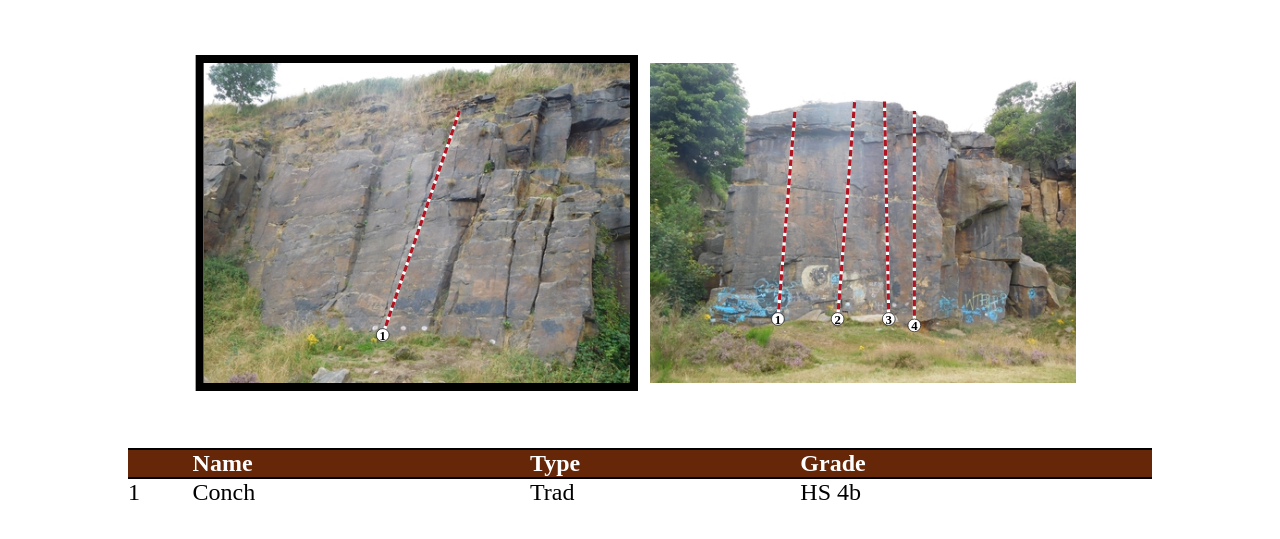
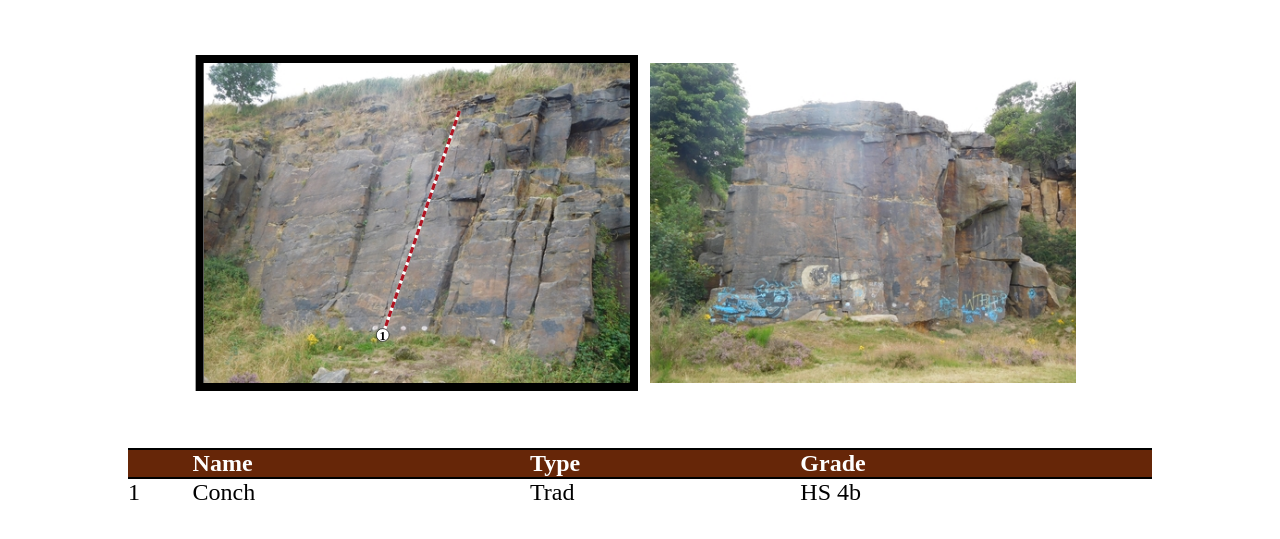
Before and after one commit to 1poundSOCKS/thegnarlytyke, a plain HTML site: page public/index.html in a window 1280 px wide. Shown: the part 119-658 px from the top of the page. Drawn offline with Linux system fonts and the light colour scheme.

Commit message:
Routes only shown on selected topo image

```diff
--- a/public/index.html
+++ b/public/index.html
@@ -123,9 +123,13 @@
       let canvas = document.getElementById("topo-canvas");
       canvas.width = document.documentElement.clientWidth;
       canvas.height = document.documentElement.clientHeight * 0.5;
-      const images = GetRenderData(canvas, topoData, 0.8, 20);
-      RenderImages(canvas, images);
-      return images;
+      selectedTopo = selectedTopo ? selectedTopo : { id: topoData[0].id };
+      topoData = topoData.map(topo => {
+        return { id: topo.id, image: topo.image, routes: topo.routes, displayRoutes: topo.id == selectedTopo.id };
+      });
+      const topos = GetRenderData(canvas, topoData, 0.8, 20);
+      RenderTopos(canvas, topos);
+      return topos;
     }
     let AddMouseSupport = () => {
       let canvas = document.getElementById("topo-canvas");
@@ -139,32 +143,28 @@
             currentSelectedTopo = topo;
           }
         });
-        selectedTopo = currentSelectedTopo ? currentSelectedTopo : selectedTopo;
-        lastRenderedTopos.forEach( topo => {
-          if( topo == selectedTopo ) {
-            DrawImageBox(canvas, selectedTopo, 8, '#000000');
-            document.getElementById('route-table-body').innerHTML = GetRouteTableHTML();
-          }
-          else {
-            DrawImageBox(canvas, topo, 10, '#FFFFFF');
-          }
-        });
+        if( currentSelectedTopo && currentSelectedTopo != selectedTopo ) {
+          selectedTopo = currentSelectedTopo;
+          DrawPage();
+        }
       }
     }
     let RemoveMouseSupport = () => {
       let canvas = document.getElementById("topo-canvas");
       canvas.onmousemove = null;
     }
-    let RenderImages = (canvas, images) => {
+    let RenderTopos = (canvas, images) => {
       images.forEach( image => DrawTopoImage(canvas, image) );
     }
     let DrawTopoImage = (canvas, image) => {
       let ctx = canvas.getContext("2d");
       ctx.drawImage(image.image, image.x, image.y, image.width, image.height);
-      const transformedRoutes = TransformRoutes(image.routes, image.width, image.height, image.x, image.y);
-      transformedRoutes.forEach( route => DrawLine(ctx, route.points, image.height * 0.01) );
-      const labels = transformedRoutes.map( route => { return { value: route.label, pos: route.points.start } });
-      labels.forEach( label => DrawLabel(ctx, label, image.height * 0.02) );
+      if( image.displayRoutes ) {
+        const transformedRoutes = TransformRoutes(image.routes, image.width, image.height, image.x, image.y);
+        transformedRoutes.forEach( route => DrawLine(ctx, route.points, image.height * 0.01) );
+        const labels = transformedRoutes.map( route => { return { value: route.label, pos: route.points.start } });
+        labels.forEach( label => DrawLabel(ctx, label, image.height * 0.02) );
+      }
     }
     let DrawImageBox = (canvas, image, width, color) => {
       var ctx = canvas.getContext("2d");
@@ -199,7 +199,8 @@
           image: topo.image,
           width: topo.image.width * widthScale,
           height: imageHeight,
-          routes: topo.routes
+          routes: topo.routes,
+          displayRoutes: topo.displayRoutes
         };
       });
     }
@@ -213,9 +214,10 @@
           image: topo.image,
           width: topo.width,
           height: topo.height,
+          x: thisPosition,
+          y: (canvas.height - topo.height) / 2,
           routes: topo.routes,
-          x: thisPosition,
-          y: (canvas.height - topo.height) / 2
+          displayRoutes: topo.displayRoutes
         };
       });
     }
@@ -229,9 +231,10 @@
           image: topo.image,
           width: topo.width,
           height: topo.height,
+          x: topo.x + thisShift,
+          y: topo.y,
           routes: topo.routes,
-          x: topo.x + thisShift,
-          y: topo.y
+          displayRoutes: topo.displayRoutes
         };
       });
     }
@@ -245,9 +248,10 @@
           image: topo.image,
           width: topo.width,
           height: topo.height,
+          x: topo.x + centreShiftX,
+          y: topo.y,
           routes: topo.routes,
-          x: topo.x + centreShiftX,
-          y: topo.y
+          displayRoutes: topo.displayRoutes
         };
       });
     }
```
